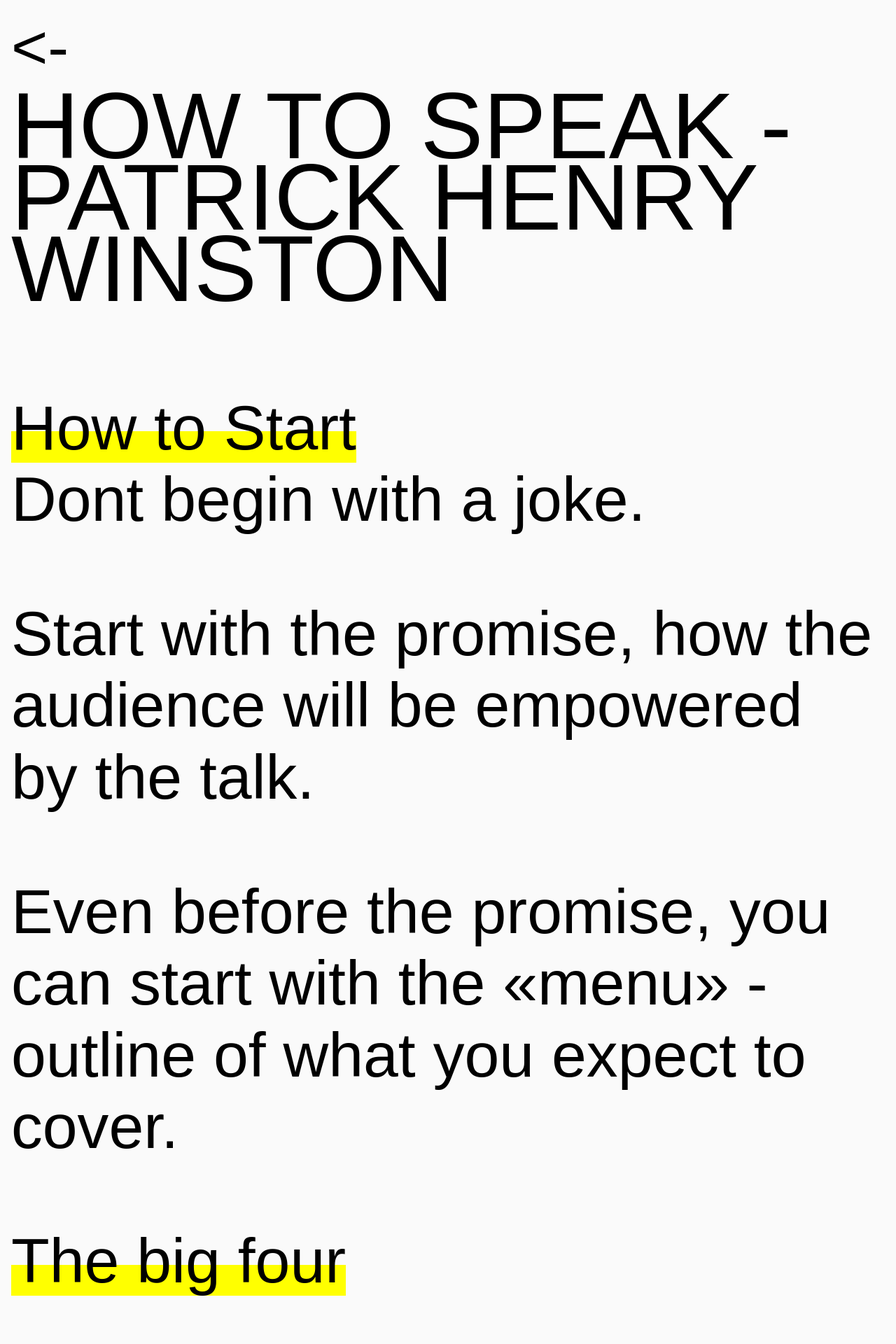
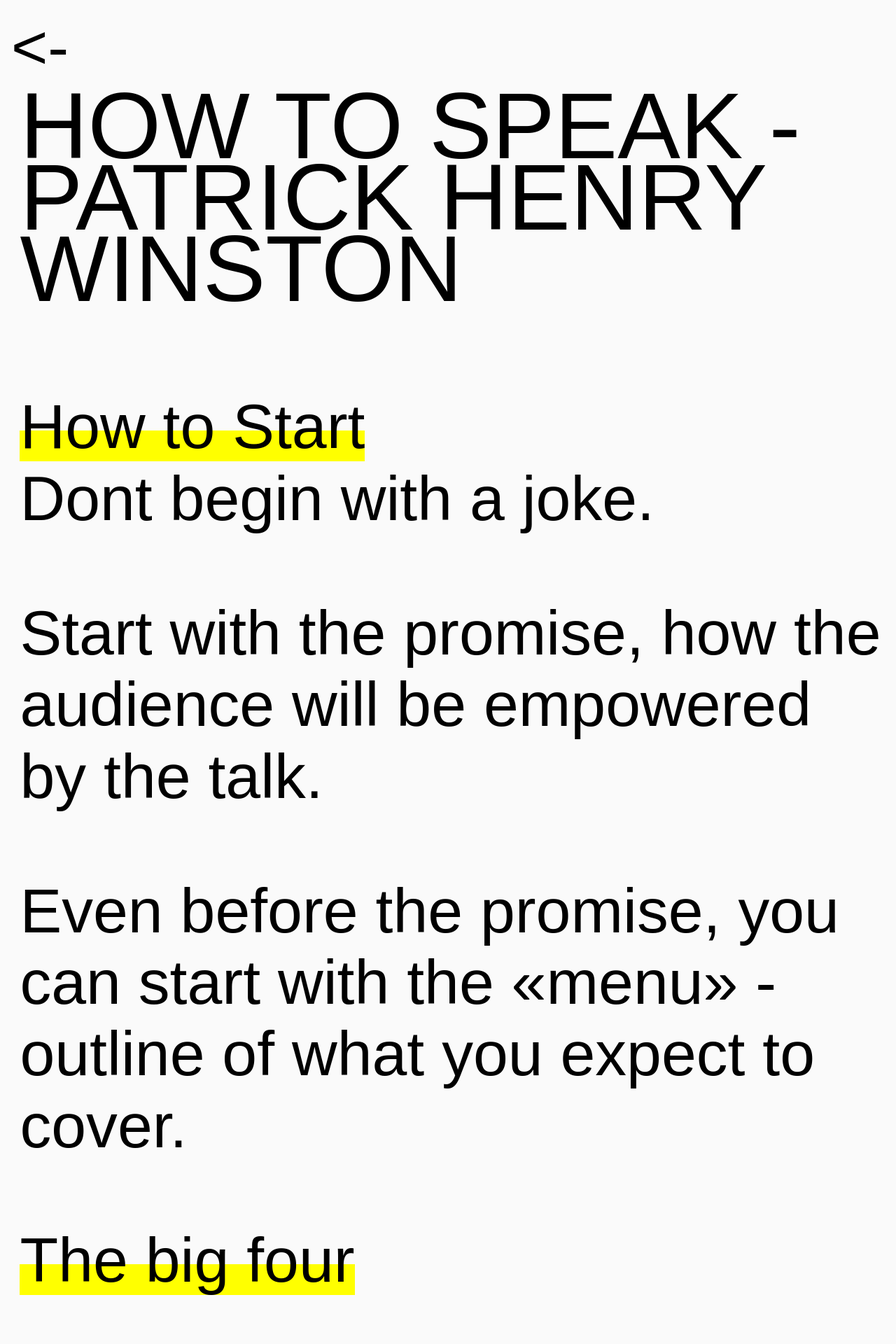
Before and after one commit to geravolobuev/geravolobuev, a Jekyll site: the page built from _posts/2021-10-28-how-to-speak-winston.md, in a window 1280 px wide. Shown: the top 1920 px of the page at 70% size. Built offline with Jekyll 4.4.1, drawn with Linux system fonts in a browser that asks for light colours.

Commit message:
Update styles.html

```diff
--- a/_includes/styles.html
+++ b/_includes/styles.html
@@ -20,6 +20,10 @@ background: #FAFAFA;
 
 .ast-pink {
             color: #ff2587;
+}
+
+article {
+ padding-left: 1%;
 }
 
 pre {
```
